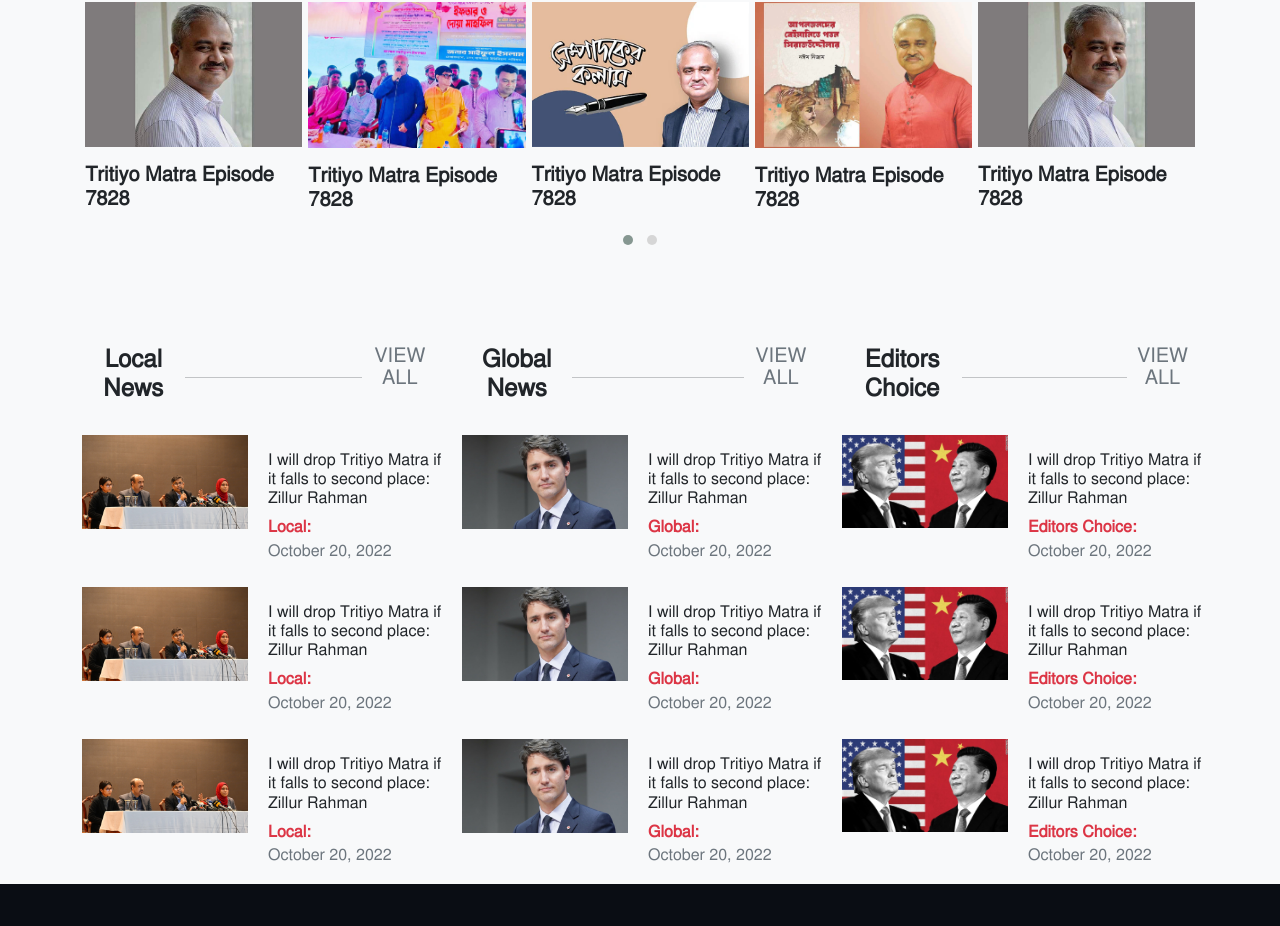
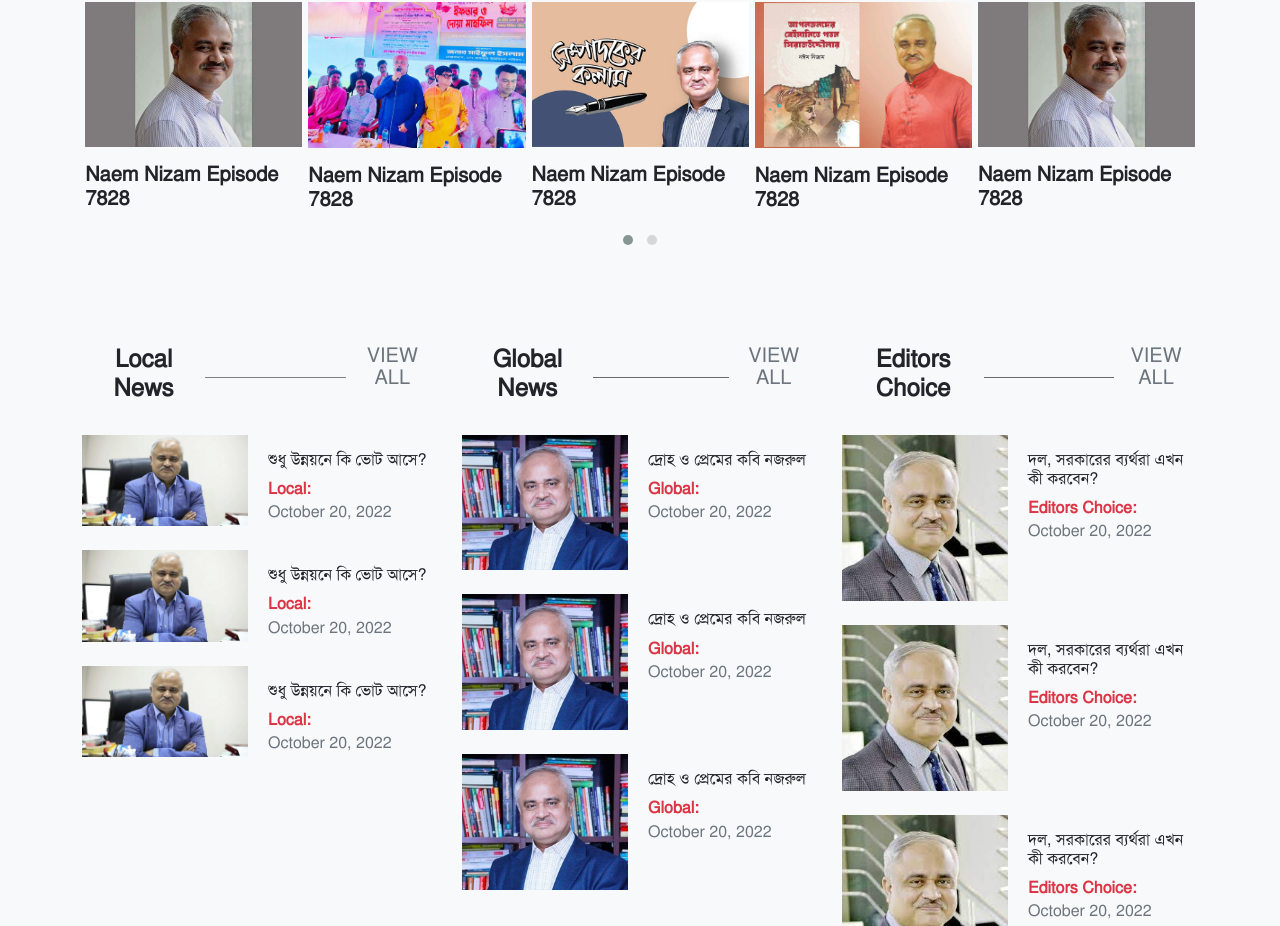
Before and after one commit to Masudrana93/naem-nizam, a plain HTML site: page index.html in a window 1280 px wide. Shown: the part 1612-2538 px from the top of the page. Drawn offline with nearby package versions, Linux system fonts and the light colour scheme; files whose address does not match are found by name.

Commit message:
heading updated

```diff
--- a/index.html
+++ b/index.html
@@ -274,16 +274,15 @@
               </a>
 
             </div>
-            <div class="col-md-6 g-3  justify-content-start align-items-center">
-              <h6><a href="#"
-                  class="fs-6 text-dark link-danger  link-underline link-underline-opacity-0 link-underline-opacity-75-hover">ধ্বংসের
+            <div class="col-md-6 d-flex align-items-start flex-column">
+              <h6 class="mb-auto">
+                <a href="#"
+                  class=" fs-6 text-dark link-danger  link-underline link-underline-opacity-0 link-underline-opacity-75-hover">ধ্বংসের
                   কিনারে দাঁড়িয়ে সৈয়দ আশরাফকে খুঁজছি</a></h6>
-              <a href="#"
-                class="fs-6 fw-bold link-danger  link-underline link-underline-opacity-0 link-underline-opacity-75-hover"><span>Published
-                  on:</span></a>
+
               <br>
               <a href="#"
-                class="fs-6 text-secondary link-danger  link-underline link-underline-opacity-0 link-underline-opacity-75-hover"><span>
+                class=" fs-6 text-secondary link-danger  link-underline link-underline-opacity-0 link-underline-opacity-75-hover"><span>
                   October 20, 2022</span></a>
 
             </div>
@@ -301,13 +300,11 @@
               </a>
 
             </div>
-            <div class="col-md-6 g-3  justify-content-start align-items-center">
-              <h6><a href="#"
+            <div class="col-md-6 g-3 d-flex align-items-start flex-column">
+              <h6 class="mb-auto"><a href="#"
                   class="fs-6 text-dark link-danger  link-underline link-underline-opacity-0 link-underline-opacity-75-hover">প্রতিবাদের
                   ঝড় দেশ-বিদেশে</a></h6>
-              <a href="#"
-                class="fs-6 fw-bold link-danger  link-underline link-underline-opacity-0 link-underline-opacity-75-hover"><span>Published
-                  on:</span></a>
+
               <br>
               <a href="#"
                 class="fs-6 text-secondary link-danger  link-underline link-underline-opacity-0 link-underline-opacity-75-hover"><span>
@@ -328,13 +325,11 @@
               </a>
 
             </div>
-            <div class="col-md-6 g-3  justify-content-start align-items-center">
-              <h6><a href="#"
+            <div class="col-md-6 g-3 d-flex align-items-start flex-column">
+              <h6 class="mb-auto"><a href="#"
                   class="fs-6 text-dark link-danger  link-underline link-underline-opacity-0 link-underline-opacity-75-hover">কোথাও
                   কোনো সংকট থাকবে না</a></h6>
-              <a href="#"
-                class="fs-6 fw-bold link-danger  link-underline link-underline-opacity-0 link-underline-opacity-75-hover"><span>Published
-                  on:</span></a>
+
               <br>
               <a href="#"
                 class="fs-6 text-secondary link-danger  link-underline link-underline-opacity-0 link-underline-opacity-75-hover"><span>
@@ -366,56 +361,47 @@
             <div class="item">
               <a href="#"><img src="images/BD_3.webp" alt="Owl Image"></a>
               <h5 class="pt-3"><a href="#"
-                  class="fw-bold text-dark link-danger  link-underline link-underline-opacity-0 link-underline-opacity-75-hover">Tritiyo
-                  Matra Episode 7828</a></h5>
+                  class="fw-bold text-dark link-danger  link-underline link-underline-opacity-0 link-underline-opacity-75-hover">Naem Nizam Episode 7828</a></h5>
             </div>
             <div class="item">
               <a href="#"><img src="images/Bd-pratidin-1.jpg" alt="Owl Image"></a>
               <h5 class="pt-3"><a href="#"
-                  class="fw-bold text-dark link-danger  link-underline link-underline-opacity-0 link-underline-opacity-75-hover">Tritiyo
-                  Matra Episode 7828</a></h5>
+                  class="fw-bold text-dark link-danger  link-underline link-underline-opacity-0 link-underline-opacity-75-hover">Naem Nizam Episode 7828</a></h5>
             </div>
             <div class="item">
               <a href="#"><img src="images/BD_2.jpg" alt="Owl Image"></a>
               <h5 class="pt-3"><a href="#"
-                  class="fw-bold text-dark link-danger  link-underline link-underline-opacity-0 link-underline-opacity-75-hover">Tritiyo
-                  Matra Episode 7828</a></h5>
+                  class="fw-bold text-dark link-danger  link-underline link-underline-opacity-0 link-underline-opacity-75-hover">Naem Nizam Episode 7828</a></h5>
             </div>
             <div class="item">
               <a href="#"><img src="images/BD-Pratidin_Naem_Nizam.webp" alt="Owl Image"></a>
               <h5 class="pt-3"><a href="#"
-                  class="fw-bold text-dark link-danger  link-underline link-underline-opacity-0 link-underline-opacity-75-hover">Tritiyo
-                  Matra Episode 7828</a></h5>
+                  class="fw-bold text-dark link-danger  link-underline link-underline-opacity-0 link-underline-opacity-75-hover">Naem Nizam Episode 7828</a></h5>
             </div>
             <div class="item">
               <a href="#"><img src="images/BD_3.webp" alt="Owl Image"></a>
               <h5 class="pt-3"><a href="#"
-                  class="fw-bold text-dark link-danger  link-underline link-underline-opacity-0 link-underline-opacity-75-hover">Tritiyo
-                  Matra Episode 7828</a></h5>
+                  class="fw-bold text-dark link-danger  link-underline link-underline-opacity-0 link-underline-opacity-75-hover">Naem Nizam Episode 7828</a></h5>
             </div>
             <div class="item">
               <a href="#"><img src="images/Bd-pratidin-1.jpg" alt="Owl Image"></a>
               <h5 class="pt-3"><a href="#"
-                  class="fw-bold text-dark link-danger  link-underline link-underline-opacity-0 link-underline-opacity-75-hover">Tritiyo
-                  Matra Episode 7828</a></h5>
+                  class="fw-bold text-dark link-danger  link-underline link-underline-opacity-0 link-underline-opacity-75-hover">Naem Nizam Episode 7828</a></h5>
             </div>
             <div class="item">
               <a href="#"><img src="images/BD_2.jpg" alt="Owl Image"></a>
               <h5 class="pt-3"><a href="#"
-                  class="fw-bold text-dark link-danger  link-underline link-underline-opacity-0 link-underline-opacity-75-hover">Tritiyo
-                  Matra Episode 7828</a></h5>
+                  class="fw-bold text-dark link-danger  link-underline link-underline-opacity-0 link-underline-opacity-75-hover">Naem Nizam Episode 7828</a></h5>
             </div>
             <div class="item">
               <a href="#"><img src="images/BD_3.webp" alt="Owl Image"></a>
               <h5 class="pt-3"><a href="#"
-                  class="fw-bold text-dark link-danger  link-underline link-underline-opacity-0 link-underline-opacity-75-hover">Tritiyo
-                  Matra Episode 7828</a></h5>
+                  class="fw-bold text-dark link-danger  link-underline link-underline-opacity-0 link-underline-opacity-75-hover">Naem Nizam Episode 7828</a></h5>
             </div>
             <div class="item">
               <a href="#"><img src="images/BD-Pratidin_Naem_Nizam.webp" alt="Owl Image"></a>
               <h5 class="pt-3"><a href="#"
-                  class="fw-bold text-dark link-danger  link-underline link-underline-opacity-0 link-underline-opacity-75-hover">Tritiyo
-                  Matra Episode 7828</a></h5>
+                  class="fw-bold text-dark link-danger  link-underline link-underline-opacity-0 link-underline-opacity-75-hover">Naem Nizam Episode 7828</a></h5>
             </div>
 
           </div>
@@ -435,24 +421,25 @@
 
             <h6 class="h4 fw-bold">Local News</h6>
             <div class="headingLine d-md-flex align-items-md-center m-auto">
-              <hr class="w-100">
+
             </div>
 
             <a class="fs-5 text-secondary link-danger link-underline link-underline-opacity-0 link-underline-opacity-75-hover "
               href="#">VIEW ALL</a>
           </div>
+          <!-- item start  -->
           <div class="row mt-4">
 
             <div class="col-md-6">
               <a href="#">
-                <img class="img-fluid" src="images/local-tm-news-.jpg" alt="">
+                <img class="img-fluid" src="images/local.nizam-1.jpg" alt="">
               </a>
 
             </div>
             <div class="col-md-6 g-3  justify-content-start align-items-center">
               <h6><a href="#"
-                  class="fs-6 text-dark link-danger  link-underline link-underline-opacity-0 link-underline-opacity-75-hover">I
-                  will drop Tritiyo Matra if it falls to second place: Zillur Rahman</a></h6>
+                  class="fs-6 text-dark link-danger  link-underline link-underline-opacity-0 link-underline-opacity-75-hover">
+                  শুধু উন্নয়নে কি ভোট আসে?</a></h6>
               <a href="#"
                 class="fs-6 fw-bold link-danger  link-underline link-underline-opacity-0 link-underline-opacity-75-hover"><span>Local:</span></a>
               <br>
@@ -463,18 +450,21 @@
             </div>
 
           </div>
+          <!-- item end  -->
+
+          <!-- item start  -->
           <div class="row mt-4">
 
             <div class="col-md-6">
               <a href="#">
-                <img class="img-fluid" src="images/local-tm-news-.jpg" alt="">
+                <img class="img-fluid" src="images/local.nizam-1.jpg" alt="">
               </a>
 
             </div>
             <div class="col-md-6 g-3  justify-content-start align-items-center">
               <h6><a href="#"
-                  class="fs-6 text-dark link-danger  link-underline link-underline-opacity-0 link-underline-opacity-75-hover">I
-                  will drop Tritiyo Matra if it falls to second place: Zillur Rahman</a></h6>
+                  class="fs-6 text-dark link-danger  link-underline link-underline-opacity-0 link-underline-opacity-75-hover">
+                  শুধু উন্নয়নে কি ভোট আসে?</a></h6>
               <a href="#"
                 class="fs-6 fw-bold link-danger  link-underline link-underline-opacity-0 link-underline-opacity-75-hover"><span>Local:</span></a>
               <br>
@@ -485,19 +475,21 @@
             </div>
 
           </div>
+          <!-- item end  -->
 
+          <!-- item start  -->
           <div class="row mt-4">
 
             <div class="col-md-6">
               <a href="#">
-                <img class="img-fluid" src="images/local-tm-news-.jpg" alt="">
+                <img class="img-fluid" src="images/local.nizam-1.jpg" alt="">
               </a>
 
             </div>
             <div class="col-md-6 g-3  justify-content-start align-items-center">
               <h6><a href="#"
-                  class="fs-6 text-dark link-danger  link-underline link-underline-opacity-0 link-underline-opacity-75-hover">I
-                  will drop Tritiyo Matra if it falls to second place: Zillur Rahman</a></h6>
+                  class="fs-6 text-dark link-danger  link-underline link-underline-opacity-0 link-underline-opacity-75-hover">
+                  শুধু উন্নয়নে কি ভোট আসে?</a></h6>
               <a href="#"
                 class="fs-6 fw-bold link-danger  link-underline link-underline-opacity-0 link-underline-opacity-75-hover"><span>Local:</span></a>
               <br>
@@ -508,6 +500,8 @@
             </div>
 
           </div>
+          <!-- item end  -->
+
 
         </div>
 
@@ -523,18 +517,19 @@
             <a class="fs-5 text-secondary link-danger link-underline link-underline-opacity-0 link-underline-opacity-75-hover "
               href="#">VIEW ALL</a>
           </div>
+          <!-- item start  -->
           <div class="row mt-4">
 
             <div class="col-md-6">
               <a href="#">
-                <img class="img-fluid" src="images/global-tm-news-3fc.jpg" alt="">
+                <img class="img-fluid" src="images/local-nizam-2.jfif" alt="">
               </a>
 
             </div>
             <div class="col-md-6 g-3  justify-content-start align-items-center">
               <h6><a href="#"
-                  class="fs-6 text-dark link-danger  link-underline link-underline-opacity-0 link-underline-opacity-75-hover">I
-                  will drop Tritiyo Matra if it falls to second place: Zillur Rahman</a></h6>
+                  class="fs-6 text-dark link-danger  link-underline link-underline-opacity-0 link-underline-opacity-75-hover">
+                  দ্রোহ ও প্রেমের কবি নজরুল</a></h6>
               <a href="#"
                 class="fs-6 fw-bold link-danger  link-underline link-underline-opacity-0 link-underline-opacity-75-hover"><span>Global:</span></a>
               <br>
@@ -545,15 +540,21 @@
             </div>
 
           </div>
+          <!-- item end  -->
+
+          <!-- item start  -->
           <div class="row mt-4">
 
             <div class="col-md-6">
-              <img class="img-fluid" src="images/global-tm-news-3fc.jpg" alt="">
+              <a href="#">
+                <img class="img-fluid" src="images/local-nizam-2.jfif" alt="">
+              </a>
+
             </div>
             <div class="col-md-6 g-3  justify-content-start align-items-center">
               <h6><a href="#"
-                  class="fs-6 text-dark link-danger  link-underline link-underline-opacity-0 link-underline-opacity-75-hover">I
-                  will drop Tritiyo Matra if it falls to second place: Zillur Rahman</a></h6>
+                  class="fs-6 text-dark link-danger  link-underline link-underline-opacity-0 link-underline-opacity-75-hover">
+                  দ্রোহ ও প্রেমের কবি নজরুল</a></h6>
               <a href="#"
                 class="fs-6 fw-bold link-danger  link-underline link-underline-opacity-0 link-underline-opacity-75-hover"><span>Global:</span></a>
               <br>
@@ -564,16 +565,21 @@
             </div>
 
           </div>
+          <!-- item end  -->
 
+          <!-- item start  -->
           <div class="row mt-4">
 
             <div class="col-md-6">
-              <img class="img-fluid" src="images/global-tm-news-3fc.jpg" alt="">
+              <a href="#">
+                <img class="img-fluid" src="images/local-nizam-2.jfif" alt="">
+              </a>
+
             </div>
             <div class="col-md-6 g-3  justify-content-start align-items-center">
               <h6><a href="#"
-                  class="fs-6 text-dark link-danger  link-underline link-underline-opacity-0 link-underline-opacity-75-hover">I
-                  will drop Tritiyo Matra if it falls to second place: Zillur Rahman</a></h6>
+                  class="fs-6 text-dark link-danger  link-underline link-underline-opacity-0 link-underline-opacity-75-hover">
+                  দ্রোহ ও প্রেমের কবি নজরুল</a></h6>
               <a href="#"
                 class="fs-6 fw-bold link-danger  link-underline link-underline-opacity-0 link-underline-opacity-75-hover"><span>Global:</span></a>
               <br>
@@ -584,6 +590,7 @@
             </div>
 
           </div>
+          <!-- item end  -->
 
         </div>
 
@@ -599,38 +606,21 @@
             <a class="fs-5 text-secondary link-danger link-underline link-underline-opacity-0 link-underline-opacity-75-hover "
               href="#">VIEW ALL</a>
           </div>
+
+          <!-- item start  -->
+
           <div class="row mt-4">
 
             <div class="col-md-6">
               <a href="#">
-                <img class="img-fluid" src="images/editors-tm-news-7f.jpg" alt="">
+                <img class="img-fluid" src="images/local-nizam-3.jfif" alt="">
               </a>
 
             </div>
             <div class="col-md-6 g-3  justify-content-start align-items-center">
               <h6><a href="#"
-                  class="fs-6 text-dark link-danger  link-underline link-underline-opacity-0 link-underline-opacity-75-hover">I
-                  will drop Tritiyo Matra if it falls to second place: Zillur Rahman</a></h6>
-              <a href="#"
-                class="fs-6 fw-bold link-danger  link-underline link-underline-opacity-0 link-underline-opacity-75-hover"><span>Editors
-                  Choice:</span></a>
-              <br>
-              <a href="#"
-                class="fs-6 text-secondary link-danger  link-underline link-underline-opacity-0 link-underline-opacity-75-hover"><span>
-                  October 20, 2022</span></a>
-
-            </div>
-
-          </div>
-          <div class="row mt-4">
-
-            <div class="col-md-6">
-              <img class="img-fluid" src="images/editors-tm-news-7f.jpg" alt="">
-            </div>
-            <div class="col-md-6 g-3  justify-content-start align-items-center">
-              <h6><a href="#"
-                  class="fs-6 text-dark link-danger  link-underline link-underline-opacity-0 link-underline-opacity-75-hover">I
-                  will drop Tritiyo Matra if it falls to second place: Zillur Rahman</a></h6>
+                  class="fs-6 text-dark link-danger  link-underline link-underline-opacity-0 link-underline-opacity-75-hover">
+                  দল, সরকারের ব্যর্থরা এখন কী করবেন?</a></h6>
               <a href="#"
                 class="fs-6 fw-bold link-danger  link-underline link-underline-opacity-0 link-underline-opacity-75-hover"><span>Editors
                   Choice:</span></a>
@@ -643,15 +633,22 @@
 
           </div>
 
+          <!-- item end  -->
+
+          <!-- item start  -->
+
           <div class="row mt-4">
 
             <div class="col-md-6">
-              <img class="img-fluid" src="images/editors-tm-news-7f.jpg" alt="">
+              <a href="#">
+                <img class="img-fluid" src="images/local-nizam-3.jfif" alt="">
+              </a>
+
             </div>
             <div class="col-md-6 g-3  justify-content-start align-items-center">
               <h6><a href="#"
-                  class="fs-6 text-dark link-danger  link-underline link-underline-opacity-0 link-underline-opacity-75-hover">I
-                  will drop Tritiyo Matra if it falls to second place: Zillur Rahman</a></h6>
+                  class="fs-6 text-dark link-danger  link-underline link-underline-opacity-0 link-underline-opacity-75-hover">
+                  দল, সরকারের ব্যর্থরা এখন কী করবেন?</a></h6>
               <a href="#"
                 class="fs-6 fw-bold link-danger  link-underline link-underline-opacity-0 link-underline-opacity-75-hover"><span>Editors
                   Choice:</span></a>
@@ -663,6 +660,36 @@
             </div>
 
           </div>
+
+          <!-- item end  -->
+
+          <!-- item start  -->
+
+          <div class="row mt-4">
+
+            <div class="col-md-6">
+              <a href="#">
+                <img class="img-fluid" src="images/local-nizam-3.jfif" alt="">
+              </a>
+
+            </div>
+            <div class="col-md-6 g-3  justify-content-start align-items-center">
+              <h6><a href="#"
+                  class="fs-6 text-dark link-danger  link-underline link-underline-opacity-0 link-underline-opacity-75-hover">
+                  দল, সরকারের ব্যর্থরা এখন কী করবেন?</a></h6>
+              <a href="#"
+                class="fs-6 fw-bold link-danger  link-underline link-underline-opacity-0 link-underline-opacity-75-hover"><span>Editors
+                  Choice:</span></a>
+              <br>
+              <a href="#"
+                class="fs-6 text-secondary link-danger  link-underline link-underline-opacity-0 link-underline-opacity-75-hover"><span>
+                  October 20, 2022</span></a>
+
+            </div>
+
+          </div>
+
+          <!-- item end  -->
 
         </div>
       </div>
@@ -831,7 +858,7 @@
         <div class="col-md-8">
           <span class="">
 
-            Copyright © 2025, Tritiyo Matra. All Rights Reserved
+            Copyright © 2025, Naem Nizam. All Rights Reserved
           </span>
         </div>
         <div class="col-md-4 d-flex justify-content-md-end">
--- a/style.css
+++ b/style.css
@@ -62,8 +62,11 @@ color: lightgrey;
 }
 .headingLine{
 
-    width: 60%;
+    width: calc(100% - 60%);
+    height: 1px;
+    background-color: gray;
 }
+
 
 /* home page owl carousel slider css */
 #owl-demo .item{
```
Also changed, not shown: images/local-nizam-2.jfif (added), images/local-nizam-3.jfif (added), images/local.nizam-1.jpg (added).
